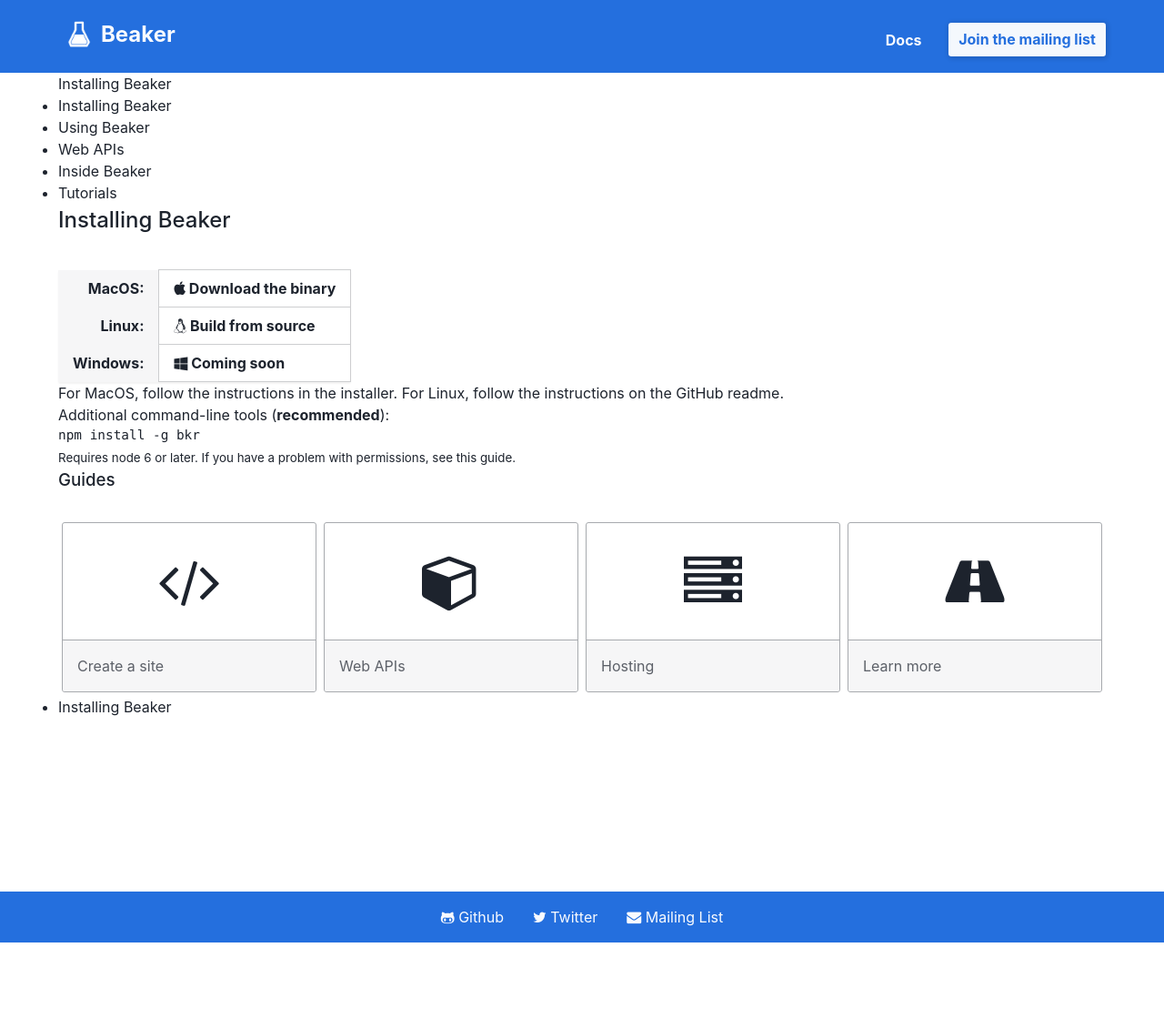
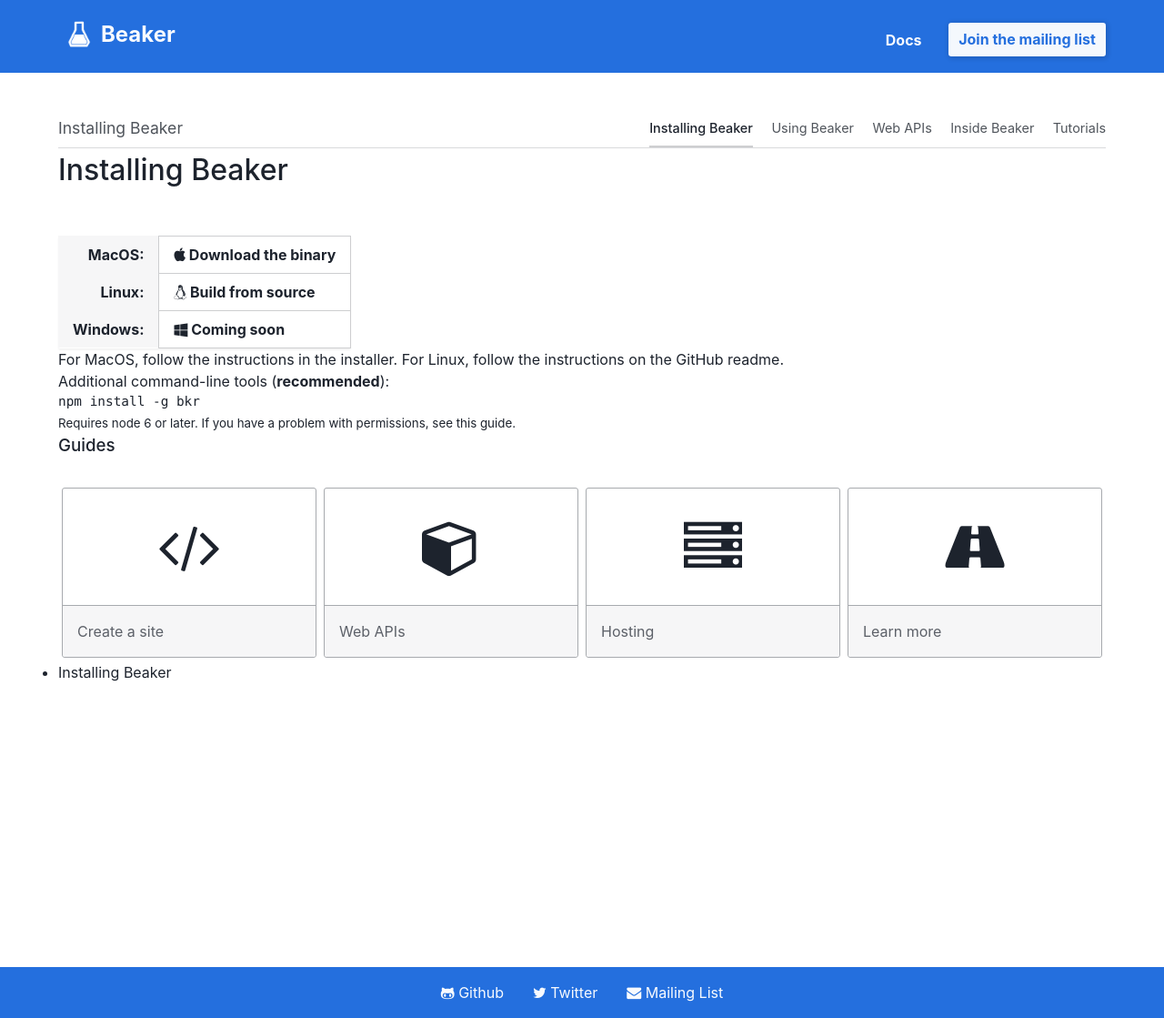
Before and after one commit to beakerbrowser/beakerbrowser.com, a Jekyll site: the page built from _docs/install.md, in a window 1280 px wide. Shown: the whole page at 91% size. Built offline with Jekyll 4.4.1, drawn with Linux system fonts in a browser that asks for light colours; before the commit the page ends 1036 px from its top, so only the background shows below that.

Commit message:
Style docs page top nav

```diff
--- a/_includes/docs-nav.html
+++ b/_includes/docs-nav.html
@@ -1,7 +1,9 @@
 <div class="docs-nav">
+  <div class="container">
+    {% assign activeSection = site.data.docs[include.section] %}
+    <span class="active-section">{{ activeSection.title }}</span>
+
     <nav>
-    {% assign activeSection = site.data.docs[include.section] %}
-    <span class="active-section">{{ activeSection.title }}
       <ul>
         {% for obj in site.data.docs %}
           {% assign section = obj[1] %}
@@ -16,3 +18,4 @@
         {% endfor %}
     </nav>
   </div>
+</div>
--- a/_layouts/doc.html
+++ b/_layouts/doc.html
@@ -2,12 +2,12 @@
 layout: default
 ---
 
+{% include docs-nav.html section=page.section %}
+
 <main class="docs">
   <div class="content">
     <div class="container">
-      {% include docs-nav.html section=page.section %}
-      <h2>{{ page.title }}</h2>
-      {{ page.category }}
+      <h1>{{ page.title }}</h1>
       {{ content }}
       {% include docs-sidebar.html section=page.section %}
     </div>
--- a/css/pages/_docs.scss
+++ b/css/pages/_docs.scss
@@ -11,12 +11,53 @@
   }
 }
 
+.layout-doc {
+
+  .docs-nav {
+    margin-top: 3rem;
+    color: $text--light-bg-muted;
+
+    .container {
+      @extend %flex-container;
+      justify-content: space-between;
+      border-bottom: 1px solid $gray--mid;
+    }
+
+    .active-section {
+      font-size: 1.1rem;
+    }
+
+    .active-section,
+    nav {
+      display: inline-block;
+    }
+
+    nav {
+
+      li {
+        display: inline-block;
+        padding-bottom: .5rem;
+        font-size: .9rem;
+
+        &.active {
+          border-bottom: 2px solid $gray;
+          color: $text--light-bg;
+          font-weight: 500;
+        }
+
+        margin-left: 1rem;
+      }
+    }
+  }
+}
+
 .docs {
   min-height: 100%;
 
   .content {
 
   }
+
   &__content {
     padding: 25px 0 3em 0;
     max-width: 850px;
```
Lines whose indentation alone changed are shown as unchanged.
